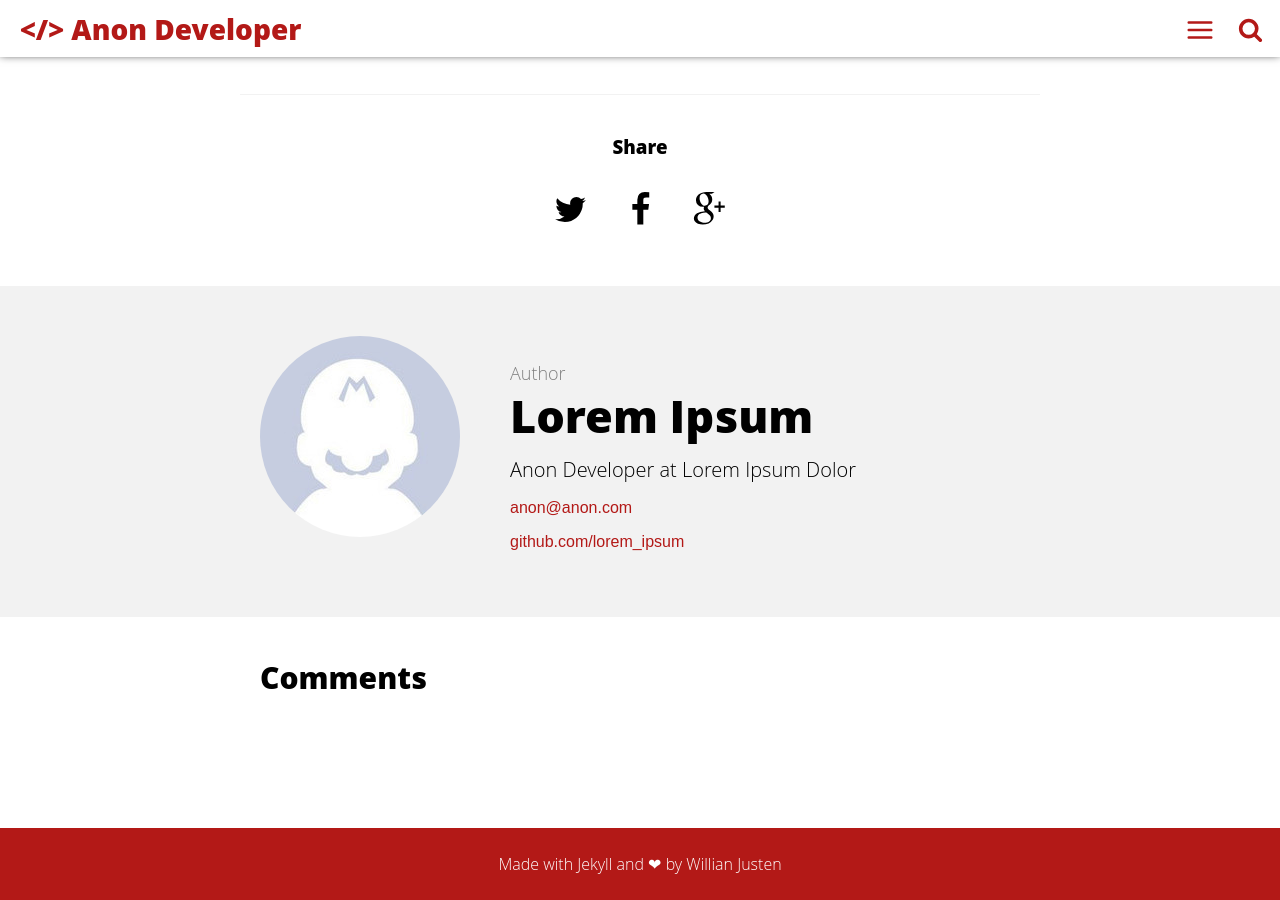
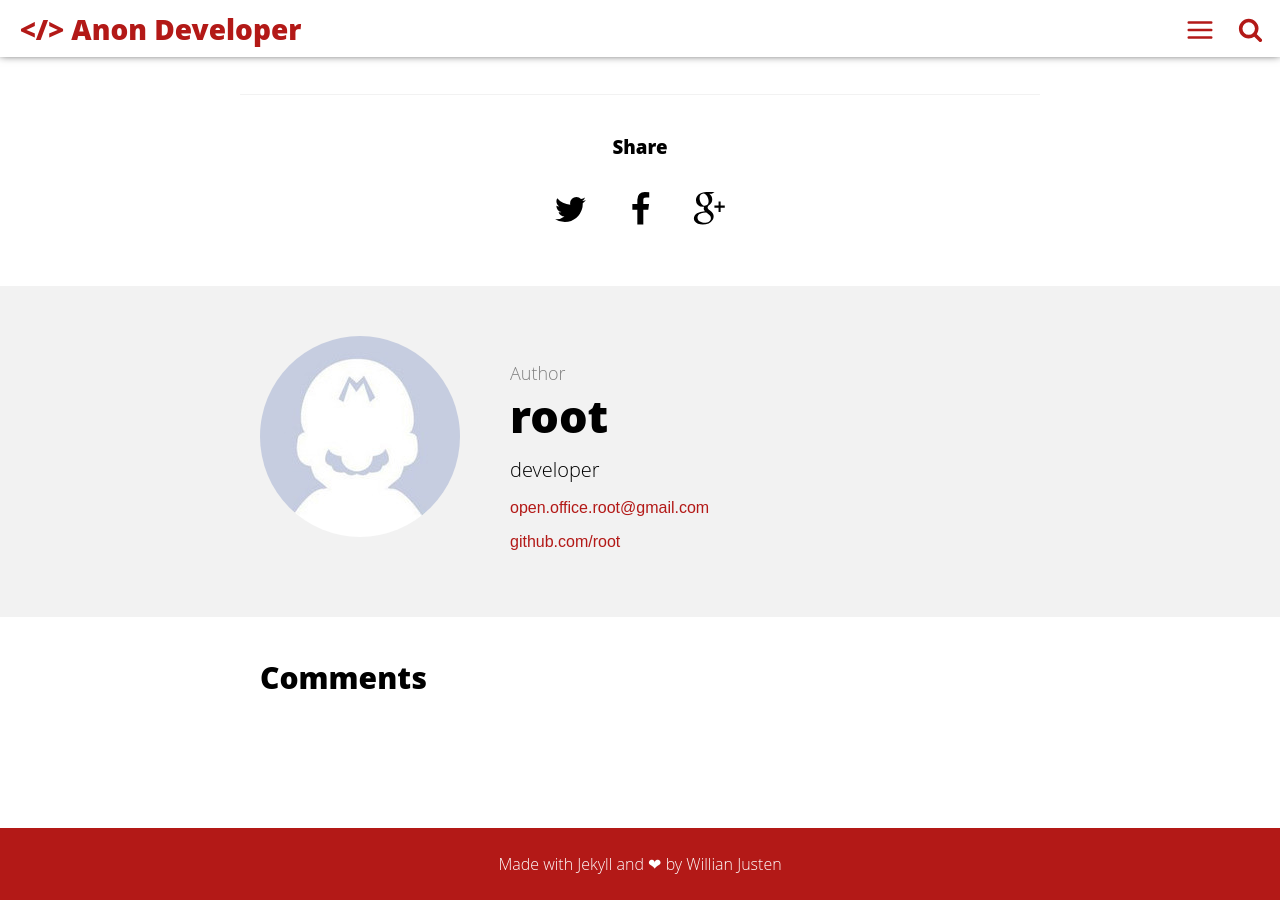
Before and after one commit to open-office/blog, a Jekyll site: the page built from _posts/2016-05-08-welcome-to-jekyll.md, in a window 1280 px wide and 900 px high, scrolled down 1092 px. Built offline with Jekyll 4.4.1, drawn with Linux system fonts in a browser that asks for light colours; comment, search, counter and statistics services are not loaded.

Commit message:
change config
change config

```diff
--- a/_config.yml
+++ b/_config.yml
@@ -1,17 +1,17 @@
 # Site settings
 title: Willian Justen - Desenvolvedor Front End
 description: A blog about lorem ipsum dolor sit amet
-baseurl: "/blog" # the subpath of your site, e.g. /blog
+baseurl: "/" # the subpath of your site, e.g. /blog
 url: "https://open-office.github.io/" # the base hostname & protocol for your site e.g. http://willianjusten.com.br
 
 # User settings
-username: Lorem Ipsum
-user_description: Anon Developer at Lorem Ipsum Dolor
-email: anon@anon.com
-twitter_username: lorem_ipsum
-github_username:  lorem_ipsum
-gplus_username:  lorem_ipsum
-disqus_username: lorem_ipsum
+username: root
+user_description: developer
+email: open.office.root@gmail.com
+twitter_username: root
+github_username:  root
+gplus_username:  root
+disqus_username: root
 
 # Build settings
 markdown: kramdown
```
Also changed, not shown: 1 other file.
